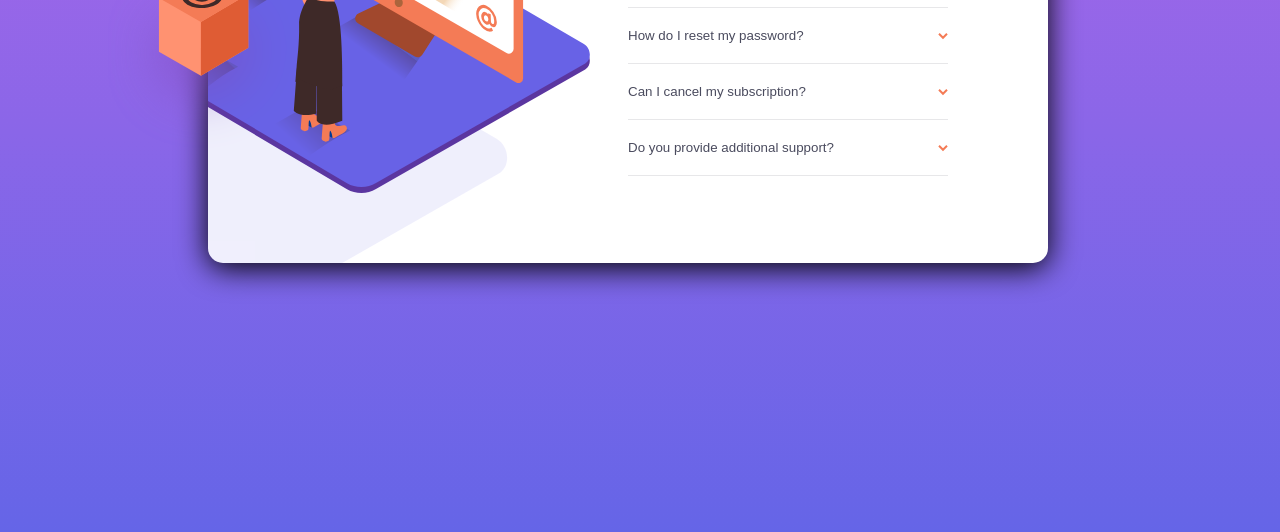
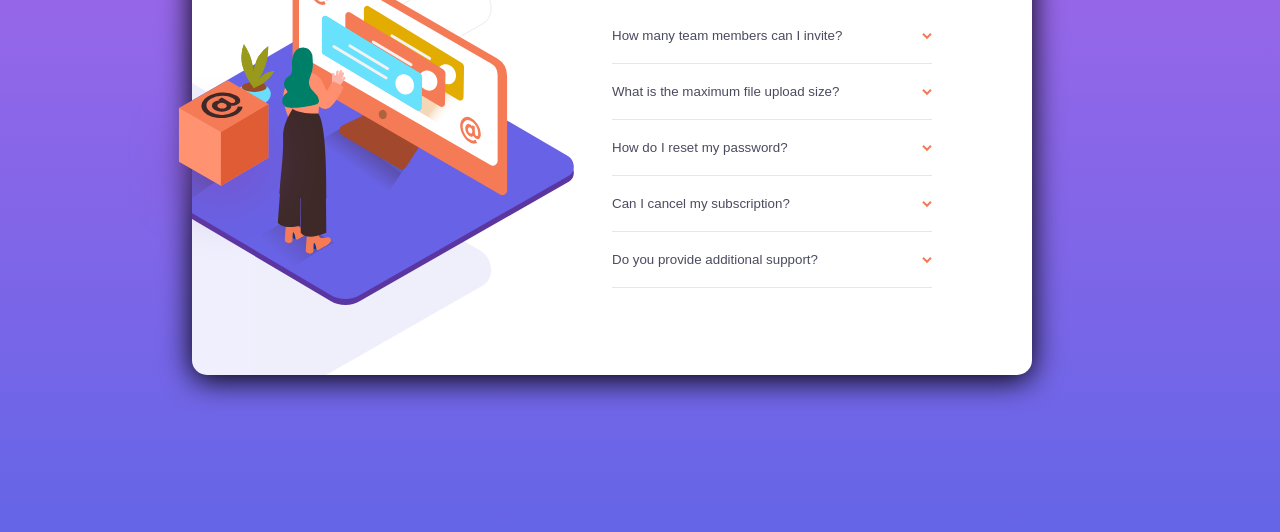
Before and after one commit to alexisw81/faq-page, a plain HTML site: page index.html in a window 1280 px wide. Shown: the part 268-800 px from the top of the page. Drawn offline with Linux system fonts and the light colour scheme; a web font is replaced by a local one.

Commit message:
Fixed Card Centering

```diff
--- a/styles/main.scss
+++ b/styles/main.scss
@@ -38,8 +38,9 @@ body {
 
 //Centering block on page
 .centering {
-  margin-left: 200px;
   position: absolute;
+  top: 15%;
+  left: 15%;
   display: flex;
   flex-direction: center;
   text-align: center;
@@ -50,8 +51,8 @@ body {
 //Orange box Image
 #image-box {
   position: relative;
-  top: 228px;
-  left: 100px;
+  top: 338px;
+  left: 120px;
   z-index: 2;
 }
 
@@ -63,7 +64,7 @@ body {
   &-image-container {
     width: 50%;
 
-    & > #image-background {
+    &>#image-background {
       position: absolute;
       bottom: -130px;
       right: 540px;
@@ -71,7 +72,7 @@ body {
       width: 100%;
     }
 
-    & > #image-woman {
+    &>#image-woman {
       position: relative;
       top: 14px;
       right: 190px;
```
Also changed, not shown: styles/main.css.
